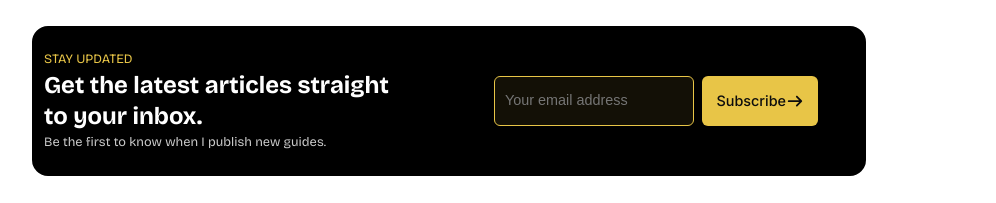
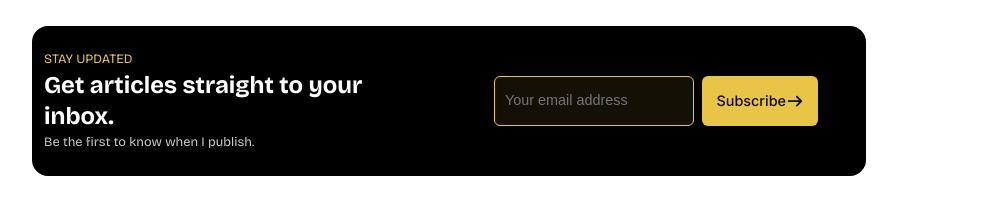
Before and after one commit to Lebo-Madikane/lebo-madikane, a Next.js app: page /blog in a window 1280 px wide. Shown: the part 1444-1647 px from the top of the page, without its empty margins (191-1187 px from the left). Built offline with nearby package versions, Linux system fonts and the light colour scheme.

Commit message:
update CTA text

```diff
--- a/src/app/blog/blogClient.js
+++ b/src/app/blog/blogClient.js
@@ -173,8 +173,8 @@ export default function BlogClient() {
                     <div className={styles.blogEmailList}>
                         <div className={styles.blogEmailListText}>
                             <p className={styles.blogEmailP}>STAY UPDATED</p>
-                            <h3>Get the latest articles straight to your inbox.</h3>
-                            <p className={styles.blogEmailPTwo}>Be the first to know when I publish new guides.</p>
+                            <h3>Get articles straight to your inbox.</h3>
+                            <p className={styles.blogEmailPTwo}>Be the first to know when I publish.</p>
                         </div>
                         <div className={styles.blogEmailInput}>
                             {/* Status Messages */}
```
